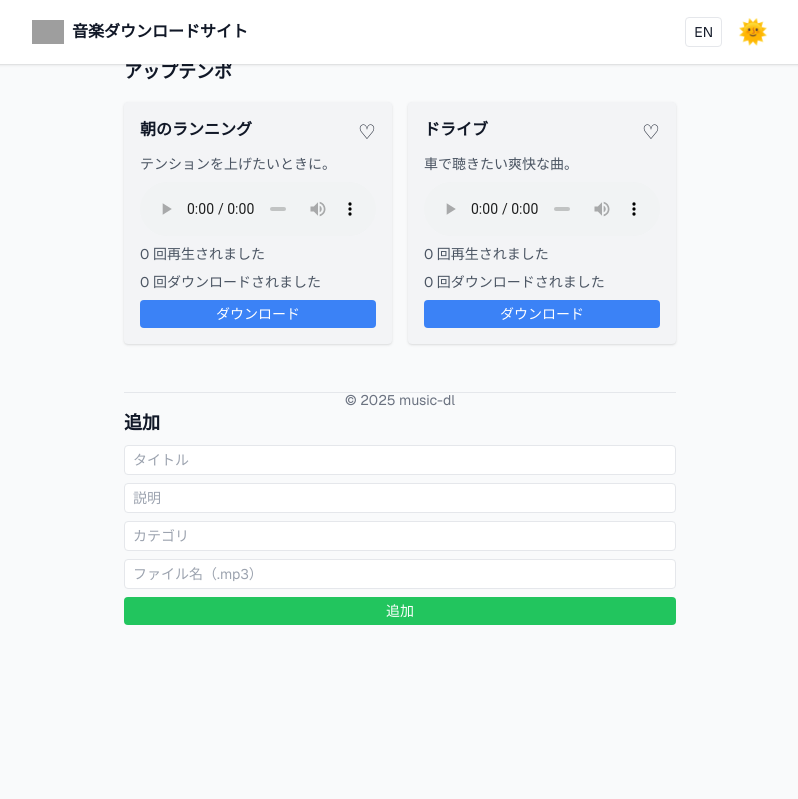
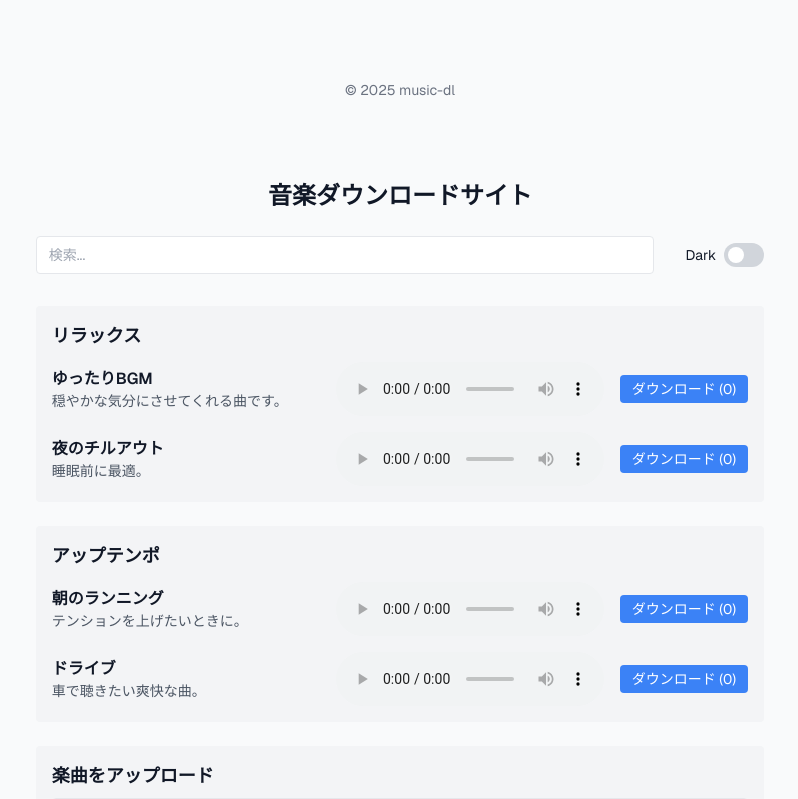
Before and after one commit to taimaruzen/music-dl, a Next.js app: page / in a window 1280 px wide. Shown: the top 799 px of the page, without its empty margins (240-1038 px from the left). Built offline with nearby package versions, Linux system fonts and the light colour scheme; grey boxes are pictures that could not be loaded.

Commit message:
Remove default Next.js content

```diff
--- a/pages/index.tsx
+++ b/pages/index.tsx
@@ -8,7 +8,6 @@ const geistSans = Geist({
   variable: "--font-geist-sans",
   subsets: ["latin"],
 });
-
 export type Track = {
   title: string;
   description: string;
@@ -20,8 +19,7 @@ const geistMono = Geist_Mono({
   variable: "--font-geist-mono",
   subsets: ["latin"],
 });
-
-const initialTracks: Track[] = [
+const tracks: Track[] = [
   {
     title: "ゆったりBGM",
     description: "穏やかな気分にさせてくれる曲です。",
@@ -48,68 +46,27 @@ const initialTracks: Track[] = [
   },
 ];
 
-const TEXTS = {
-  ja: {
-    siteTitle: '音楽ダウンロードサイト',
-    search: '検索...',
-    download: 'ダウンロード',
-    downloaded: '回ダウンロードされました',
-    played: '回再生されました',
-    add: '追加',
-    title: 'タイトル',
-    description: '説明',
-    category: 'カテゴリ',
-    file: 'ファイル名（.mp3）',
-    noMatch: '一致する楽曲はありません',
-    all: 'すべて',
-  },
-  en: {
-    siteTitle: 'Music Download Site',
-    search: 'Search...',
-    download: 'Download',
-    downloaded: ' downloads',
-    played: ' plays',
-    add: 'Add',
-    title: 'Title',
-    description: 'Description',
-    category: 'Category',
-    file: 'File name (.mp3)',
-    noMatch: 'No matching tracks',
-    all: 'All',
-  },
-} as const;
-
 export default function Home() {
   const [search, setSearch] = useState('');
   const [isDark, setIsDark] = useState(false);
-  const [lang, setLang] = useState<'ja' | 'en'>('ja');
-  const [trackList, setTrackList] = useState<Track[]>(initialTracks);
-  const [category, setCategory] = useState<string>(TEXTS.ja.all);
-  const [downloadCounts, setDownloadCounts] = useState<Record<string, number>>({});
-  const [playCounts, setPlayCounts] = useState<Record<string, number>>({});
-  const [favorites, setFavorites] = useState<Record<string, boolean>>({});
-  const [form, setForm] = useState({ title: '', description: '', category: '', file: '' });
+  const [counts, setCounts] = useState<Record<string, number>>({});
+  const [trackList, setTrackList] = useState<Track[]>(tracks);
+
+  const [title, setTitle] = useState('');
+  const [description, setDescription] = useState('');
+  const [categoryInput, setCategoryInput] = useState('');
+  const [file, setFile] = useState<File | null>(null);
 
   useEffect(() => {
-    const d = localStorage.getItem('downloadCounts');
-    if (d) setDownloadCounts(JSON.parse(d));
-    const p = localStorage.getItem('playCounts');
-    if (p) setPlayCounts(JSON.parse(p));
-    const f = localStorage.getItem('favorites');
-    if (f) setFavorites(JSON.parse(f));
+    const saved = localStorage.getItem("downloadCounts");
+    if (saved) {
+      setCounts(JSON.parse(saved));
+    }
   }, []);
 
   useEffect(() => {
-    localStorage.setItem('downloadCounts', JSON.stringify(downloadCounts));
-  }, [downloadCounts]);
-
-  useEffect(() => {
-    localStorage.setItem('playCounts', JSON.stringify(playCounts));
-  }, [playCounts]);
-
-  useEffect(() => {
-    localStorage.setItem('favorites', JSON.stringify(favorites));
-  }, [favorites]);
+    localStorage.setItem("downloadCounts", JSON.stringify(counts));
+  }, [counts]);
 
   useEffect(() => {
     const root = document.documentElement;
@@ -120,31 +77,28 @@ export default function Home() {
     }
   }, [isDark]);
 
-  const filtered = trackList.filter((t) => {
-    const matchCat = category === TEXTS[lang].all || t.category === category;
-    const matchText = (t.title + t.description).toLowerCase().includes(search.toLowerCase());
-    return matchCat && matchText;
-  });
-
-  const filteredCategories = Array.from(new Set(filtered.map((t) => t.category)));
-  const categories = Array.from(new Set(trackList.map((t) => t.category)));
+  const filtered = trackList.filter((t) =>
+    (t.title + t.description).toLowerCase().includes(search.toLowerCase())
+  );
+  const categories = Array.from(new Set(filtered.map((t) => t.category)));
 
   const handleDownload = (file: string) => {
-    setDownloadCounts((prev) => ({ ...prev, [file]: (prev[file] || 0) + 1 }));
+    setCounts((prev) => ({ ...prev, [file]: (prev[file] || 0) + 1 }));
   };
 
-  const handlePlay = (file: string) => {
-    setPlayCounts((prev) => ({ ...prev, [file]: (prev[file] || 0) + 1 }));
+  const handleAdd = () => {
+    if (!file) return;
+    const newTrack: Track = {
+      title,
+      description,
+      category: categoryInput,
+      file: file.name,
     };
-
-  const toggleFavorite = (file: string) => {
-    setFavorites((prev) => ({ ...prev, [file]: !prev[file] }));
-  };
-
-  const addTrack = () => {
-    if (!form.title || !form.file) return;
-    setTrackList([...trackList, { ...form }]);
-    setForm({ title: '', description: '', category: '', file: '' });
+    setTrackList((prev) => [...prev, newTrack]);
+    setTitle('');
+    setDescription('');
+    setCategoryInput('');
+    setFile(null);
   };
 
   return (
@@ -156,123 +110,103 @@ export default function Home() {
         <link rel="icon" href="/favicon.ico" />
       </Head>
       <div className={`min-h-screen bg-gray-50 dark:bg-gray-900 text-gray-900 dark:text-gray-100 ${styles.page} ${geistSans.variable} ${geistMono.variable}`}>
-        <header className="fixed top-0 w-full z-50 bg-white dark:bg-gray-900 shadow">
-          <div className="max-w-screen-md mx-auto flex items-center justify-between p-4">
-            <div className="flex items-center gap-2">
-              <Image src="/logo.png" alt="サイトロゴ" width={32} height={32} />
-              <span className="font-bold">{TEXTS[lang].siteTitle}</span>
-            </div>
-            <div className="flex items-center gap-4">
-              <button onClick={() => setLang(lang === 'ja' ? 'en' : 'ja')} className="text-sm border px-2 py-1 rounded">
-                {lang === 'ja' ? 'EN' : 'JA'}
-              </button>
-              <button onClick={() => setIsDark(!isDark)} className="text-2xl">
-                {isDark ? '🌙' : '🌞'}
-              </button>
-            </div>
-          </div>
-        </header>
-        <main className="pt-20 max-w-screen-md mx-auto p-4 flex flex-col gap-6">
+        <main className={styles.main}>
+          <div className="max-w-3xl mx-auto p-4">
+            <h1 className="text-2xl font-bold mb-4 text-center">音楽ダウンロードサイト</h1>
+            <div className="sticky top-0 z-10 bg-gray-50 dark:bg-gray-900 py-2 mb-6 flex items-center gap-4">
               <input
                 type="text"
-            placeholder={TEXTS[lang].search}
+                placeholder="検索..."
                 value={search}
                 onChange={(e) => setSearch(e.target.value)}
-            className="border rounded px-3 py-2 text-sm focus:outline-none"
+                className="flex-1 border rounded px-3 py-2 text-sm focus:outline-none"
               />
-          <div className="flex gap-2 overflow-x-auto pb-2">
-            {[TEXTS[lang].all, ...categories].map((cat) => (
-              <button
-                key={cat}
-                onClick={() => setCategory(cat)}
-                className={`px-3 py-1 rounded border whitespace-nowrap ${
-                  category === cat ? 'bg-blue-600 text-white' : 'bg-white dark:bg-gray-800'
+              <label className="flex items-center cursor-pointer ml-4">
+                <span className="mr-2 text-sm">Dark</span>
+                <input
+                  type="checkbox"
+                  className="sr-only"
+                  checked={isDark}
+                  onChange={(e) => setIsDark(e.target.checked)}
+                />
+                <div className="w-10 h-6 bg-gray-300 rounded-full p-1 flex items-center">
+                  <div
+                    className={`bg-white w-4 h-4 rounded-full transform transition ${
+                      isDark ? "translate-x-4" : ""
                     }`}
-              >
-                {cat}
-              </button>
-            ))}
+                  />
                 </div>
-          {filtered.length === 0 && (
-            <p className="text-center text-gray-500">{TEXTS[lang].noMatch}</p>
-          )}
-          {filteredCategories.map((cat) => (
-            <section key={cat} className="flex flex-col gap-2">
-              <h2 className="text-lg font-bold mb-2">{cat}</h2>
-              <div className="grid gap-4 sm:grid-cols-2">
+              </label>
+            </div>
+            {categories.map((cat) => (
+              <section key={cat} className="bg-gray-100 dark:bg-gray-800 rounded p-4 mb-6">
+                <h2 className="text-lg font-bold mb-3">{cat}</h2>
+                <div className="flex flex-col gap-4">
                   {filtered
                     .filter((t) => t.category === cat)
                     .map((track) => (
-                    <div
-                      key={track.file}
-                      className="bg-gray-100 dark:bg-gray-800 rounded p-4 shadow transform transition duration-300 hover:scale-105 flex flex-col gap-2"
-                    >
-                      <div className="flex items-start justify-between">
+                      <div key={track.file} className="flex flex-wrap items-center gap-4">
+                        <div className="flex-1 min-w-[150px]">
                           <h3 className="font-semibold">{track.title}</h3>
-                        <button onClick={() => toggleFavorite(track.file)} className="text-xl">
-                          {favorites[track.file] ? '♥' : '♡'}
-                        </button>
+                          <p className="text-sm text-gray-600 dark:text-gray-300">
+                            {track.description}
+                          </p>
                         </div>
-                      <p className="text-sm text-gray-600 dark:text-gray-300">{track.description}</p>
                         <audio
                           controls
-                        className="w-full"
+                          className="flex-1 min-w-[180px]"
                           src={`/bgm/${track.file}`}
-                        onPlay={() => handlePlay(track.file)}
                         />
-                      <p className="text-sm text-gray-600 dark:text-gray-300">
-                        {(playCounts[track.file] || 0)} {TEXTS[lang].played}
-                      </p>
-                      <p className="text-sm text-gray-600 dark:text-gray-300">
-                        {(downloadCounts[track.file] || 0)} {TEXTS[lang].downloaded}
-                      </p>
                         <a
                           href={`/bgm/${track.file}`}
                           download
                           onClick={() => handleDownload(track.file)}
-                        className="mt-auto px-3 py-1 text-sm bg-blue-500 hover:bg-blue-600 text-white rounded text-center"
+                          className="px-3 py-1 text-sm bg-blue-500 hover:bg-blue-600 text-white rounded"
                         >
-                        {TEXTS[lang].download}
+                          ダウンロード ({counts[track.file] || 0})
                         </a>
                       </div>
                     ))}
                 </div>
               </section>
             ))}
-          <section className="border-t pt-4 mt-6 flex flex-col gap-2">
-            <h2 className="text-lg font-bold">{TEXTS[lang].add}</h2>
+            <section className="flex flex-col gap-2 bg-gray-100 dark:bg-gray-800 p-4 rounded">
+              <h2 className="text-lg font-bold">楽曲をアップロード</h2>
               <input
                 type="text"
-              placeholder={TEXTS[lang].title}
-              value={form.title}
-              onChange={(e) => setForm({ ...form, title: e.target.value })}
-              className="border rounded px-2 py-1 text-sm"
+                placeholder="タイトル"
+                value={title}
+                onChange={(e) => setTitle(e.target.value)}
+                className="border rounded px-3 py-2 text-sm focus:outline-none"
               />
               <input
                 type="text"
-              placeholder={TEXTS[lang].description}
-              value={form.description}
-              onChange={(e) => setForm({ ...form, description: e.target.value })}
-              className="border rounded px-2 py-1 text-sm"
+                placeholder="説明"
+                value={description}
+                onChange={(e) => setDescription(e.target.value)}
+                className="border rounded px-3 py-2 text-sm focus:outline-none"
               />
               <input
                 type="text"
-              placeholder={TEXTS[lang].category}
-              value={form.category}
-              onChange={(e) => setForm({ ...form, category: e.target.value })}
-              className="border rounded px-2 py-1 text-sm"
+                placeholder="カテゴリ"
+                value={categoryInput}
+                onChange={(e) => setCategoryInput(e.target.value)}
+                className="border rounded px-3 py-2 text-sm focus:outline-none"
               />
               <input
-              type="text"
-              placeholder={TEXTS[lang].file}
-              value={form.file}
-              onChange={(e) => setForm({ ...form, file: e.target.value })}
-              className="border rounded px-2 py-1 text-sm"
+                type="file"
+                accept=".mp3"
+                onChange={(e) => setFile(e.target.files ? e.target.files[0] : null)}
+                className="text-sm"
               />
-            <button onClick={addTrack} className="px-3 py-1 bg-green-500 hover:bg-green-600 text-white rounded text-sm">
-              {TEXTS[lang].add}
+              <button
+                onClick={handleAdd}
+                className="bg-green-500 hover:bg-green-600 text-white rounded px-3 py-1 text-sm"
+              >
+                追加
               </button>
             </section>
+          </div>
         </main>
         <footer className="text-center text-sm text-gray-500 py-4">© 2025 music-dl</footer>
       </div>
```
Lines whose indentation alone changed are shown as unchanged.
